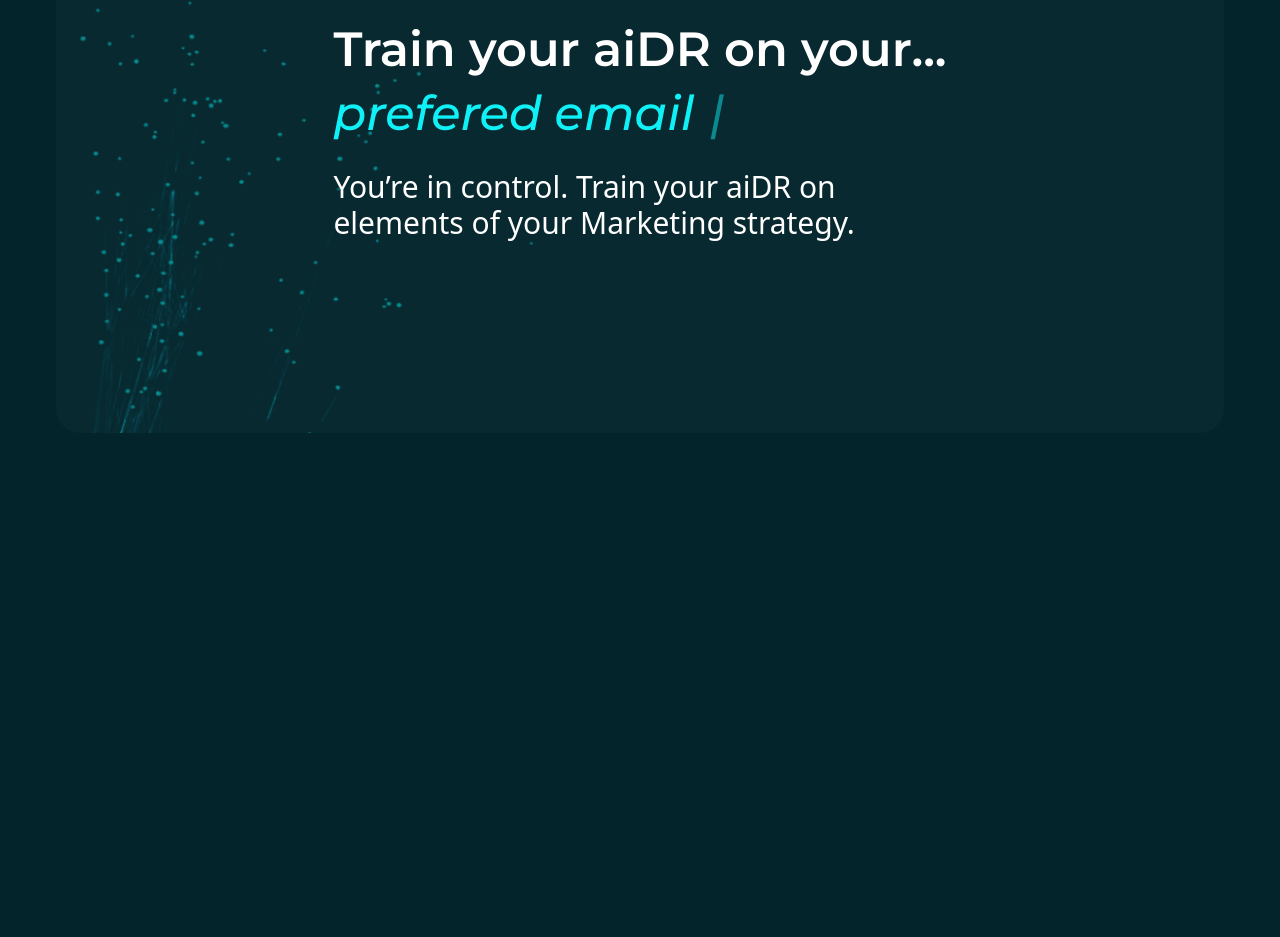
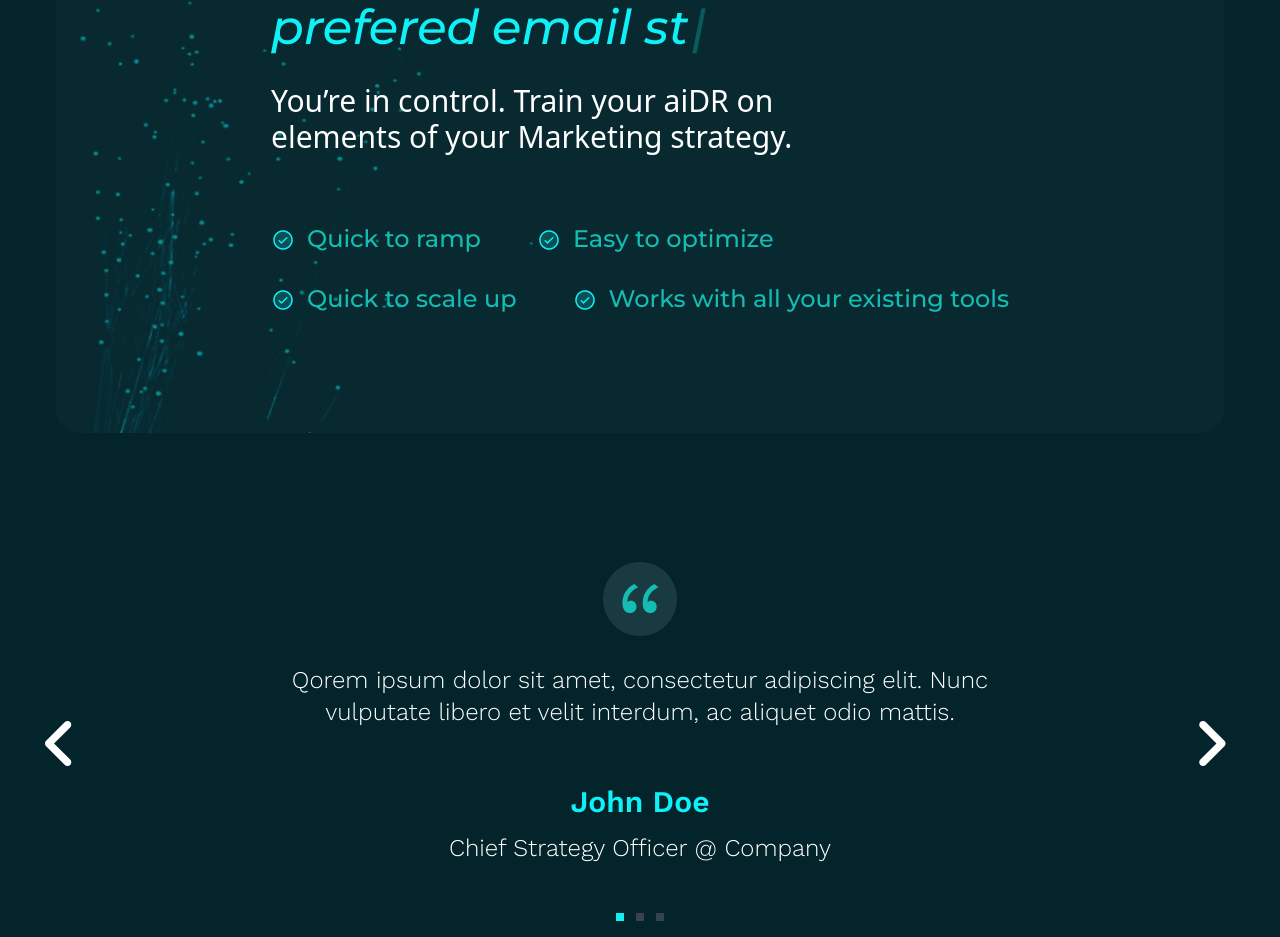
Before and after one commit to zehancoder/React-1st-Assignment, a React (Vite) app: page / in a window 1280 px wide. Shown: the part 1734-2671 px from the top of the page. Before the commit the page ends 2223 px from the top, so only its background shows below. Built offline with nearby package versions, Linux system fonts and the light colour scheme; a web font is replaced by a local one.

Commit message:
Slider section added

```diff
--- a/src/App.css
+++ b/src/App.css
@@ -9,3 +9,7 @@
 .monserrat{
   font-family: "Montserrat", serif;
 }
+.arrow-btn{
+  top: 50%;
+  transform: translate(-50%);
+}
--- a/src/SectionThree.jsx
+++ b/src/SectionThree.jsx
@@ -2,6 +2,14 @@
 import { Typewriter, Cursor, useTypewriter } from 'react-simple-typewriter'
 
 function SecThree(){
+    const array = [
+        {text: "Quick to ramp", img: "/check.png"},
+        {text: "Easy to optimize", img: "/check.png"},
+    ]
+    const array2 = [
+        {text: "Quick to scale up", img: "/check.png"},
+        {text: "Works with all your existing tools", img: "/check.png"}
+    ]
     // type effect
     const [typeEffect] = useTypewriter({
         words: ['prefered email st|'],
@@ -17,6 +25,18 @@
                <h1 className="md:text-5xl monserrat text-3xl font-semibold text-white">Train your aiDR on your...</h1>
                 <h2 className="md:text-5xl text-3xl text-[#0FF1F6] md:mt-4 mt-3 italic monserrat font-medium">{typeEffect}<Cursor/></h2>
                 <p className="md:text-3xl text-2xl font-extralight text-white md:mt-8 mt-5">You’re in control. Train your aiDR on <br /> elements of your Marketing strategy.</p>
+                <div className="py-3">
+                    <div className="flex md:flex-row flex-col md:gap-14 gap-6 md:mt-14 mt-6">
+                        {array.map((val) => (
+                            <p className="md:text-2xl text-xl font-medium text-[#14BCB2] monserrat" key={val.text}><img className="inline mr-3" src= {val.img}/>{val.text}</p>
+                        ))}
+                    </div>
+                    <div className="flex md:flex-row flex-col md:gap-14 gap-6 md:mt-7 mt-4">
+                        {array2.map((val) => (
+                            <p className="md:text-2xl text-xl font-medium text-[#14BCB2] monserrat" key={val.text}><img className="inline mr-3" src= {val.img}/>{val.text}</p>
+                        ))}
+                    </div>
+                </div>
                </div>
             </div>
         </div>
--- a/src/pages/Home.jsx
+++ b/src/pages/Home.jsx
@@ -1,6 +1,7 @@
 import SecThree from "../SectionThree";
+import SlideFunc from "./SliderSec";
 import SecTwo from "./SectionTwo";
-import {Button} from "@mui/material"
+import {Button, Slide} from "@mui/material"
 function HomeItem() {
     return (
         <>
@@ -10,7 +11,7 @@
                 <h2 className="monserrat md:text-3xl text-xl font-light text-[#0FF1F6] ">AI SDRs (aiDRs)</h2>
                 <h1 className="md:text-7xl text-5xl text-white font-bold lg:leading-20 md:leading-16 monserrat">More <span className="italic font-medium">leads</span>,<br />less <span className="italic font-medium">people</span></h1>
                 <p className="text-white md:text-2xl text-lg font-extralight tracking-wider work-sens">Train an aiDR on your ICP and messaging matrix. <br />Activate it on a patch. It will send personalized <br /> sequences to every target contact.</p>
-                <Button variant="contained" sx={{backgroundColor:"#0FF1F6", fontSize: "16px", color: "#002228", textTransform: "capitalize", padding: "10px 17px",marginTop: "15px", borderRadius: "50px"}}>Sign Up for the Beta <img src="icons.png" className="ml-1" alt="" /></Button>
+                <Button variant="contained" sx={{backgroundColor:"#0FF1F6", fontSize: "16px", color: "#002228", textTransform: "capitalize", padding: "10px 17px",marginTop: "15px", borderRadius: "50px"}}>Sign Up for the Beta <img src="/icons.png" className="ml-1" alt="" /></Button>
                 </div>
                 <div className="lg:hidden block rotate-90 w-[1800px] -z-0 absolute bottom-0">
                     <img src="hbg.png" className="w-full" alt="" />
@@ -21,7 +22,7 @@
             <section className="p-3 bg-[#07292F]">
                 <div className="max-w-7xl mx-auto md:py-16 lg:py-12  text-center">
                     <h1 className="md:text-xl uppercase text-lg monserrat text-[#0FF1F6] font-light">our trusted partners</h1>
-                    <img className="mx-auto mt-7 w-4/5" src="Logos.png" alt="" />
+                    <img className="mx-auto mt-7 md:w-4/5 w-full" src="Logos.png" alt="" />
                 </div>
             </section>
 
@@ -30,6 +31,9 @@
 
             {/* Section three added */}
             <SecThree/>
+
+            {/* Section four added */}
+            <SlideFunc/>
         </>
     )
 }
--- /dev/null
+++ b/src/pages/SectionFour.jsx
@@ -0,0 +1,14 @@
+function SectFour(){
+    const array = [
+        {text1: "Quick to ramp"},
+        {text3: "Easy to optimize"},
+        {text1: "Quick to scale up"},
+        {text3: "Works with all your existing tools"}
+    ]
+    return(
+        <>
+
+        </>
+    )
+}
+export default SectFour;
--- /dev/null
+++ b/src/pages/SliderSec.jsx
@@ -0,0 +1,65 @@
+import { useState } from "react";
+
+function SlideFunc() {
+
+    let slideItem = [
+        {
+            id: 1,
+            img: "/design.png",
+            comment: "Qorem ipsum dolor sit amet, consectetur adipiscing elit. Nunc vulputate libero et velit interdum, ac aliquet odio mattis.",
+            name: "John Doe",
+            company: "Chief Strategy Officer @ Company"
+        },
+        {
+            id: 2,
+            img: "/design.png",
+            comment: "The one thing we can never get enough of is love. And the one thing we never give enough is love.",
+            name: "Frank Zappa",
+            company: "Project Manager @Company"
+        },
+        {
+            id: 3,
+            img: "/design.png",
+            comment: "Two things are infinite: the universe and human stupidity; and I'm not sure about the universe.",
+            name: "Albert Einstein",
+            company: "Swift Warp @ Company"
+        },
+    ]
+    const [item, setItem] = useState(0);
+    function prevItem() {
+        setItem((prevIndex) => (prevIndex == 0 ? slideItem.length - 1 : prevIndex - 1));
+    }
+    function nextItem(){
+        setItem((prevIndex) => (prevIndex == slideItem.length -1 ? 0 : prevIndex + 1));
+    }
+    let {img, comment, name, company} = slideItem[item]
+    return (
+        <>
+            <section className="py-8">
+                <div className="max-w-[1400px] mx-auto  md:h-96 h-auto md:py-3 py-3 relative ">
+                    <button className="md:block hidden font-extralight absolute left-15 cursor-pointer arrow-btn text-white md:text-6xl text-3xl " onClick={prevItem}>
+                        <i class="fa-solid fa-angle-left transition duration-300 hover:text-[#0FF1F6]"></i>
+                    </button>
+                    <div className="md:w-5/6 mx-auto h-full px-4 flex items-center justify-center">
+                        <div className="text-center">
+                            <img className="mx-auto" src= {img} alt="" />
+                            <h1 className="md:text-2xl lg:w-3xl mt-7 text-white text-xl  font-light work-sens">{comment}</h1>
+                            <h3 className="md:text-3xl text-xl text-[#0FF1F6] font-semibold work-sens md:mt-8 lg:mt-14 mt-6">{name}</h3>
+                            <h3 className="mt-3 md:text-2xl text-xl font-light work-sens text-white ">{company}</h3>
+                        </div>
+
+                    </div>
+                    <button className="md:block hidden font-extralight cursor-pointer arrow-btn absolute right-8 text-white md:text-6xl text-3xl " onClick={nextItem}>
+                        <i class="fa-solid fa-angle-right transition duration-300 hover:text-[#0FF1F6]"></i>
+                    </button>
+                    <div className="flex gap-3 justify-center mt-5">
+                        {slideItem.map((_, idx) => (
+                            <button className= {`p-1 ${idx === item ? "bg-[#0FF1F6]" : "bg-gray-700"} cursor-pointer`} onClick={() => (setItem(idx))}></button>
+                        ))}
+                    </div>
+                </div>
+            </section>
+        </>
+    )
+}
+export default SlideFunc;
```
Also changed, not shown: public/check.png (added), public/design.png (added).
